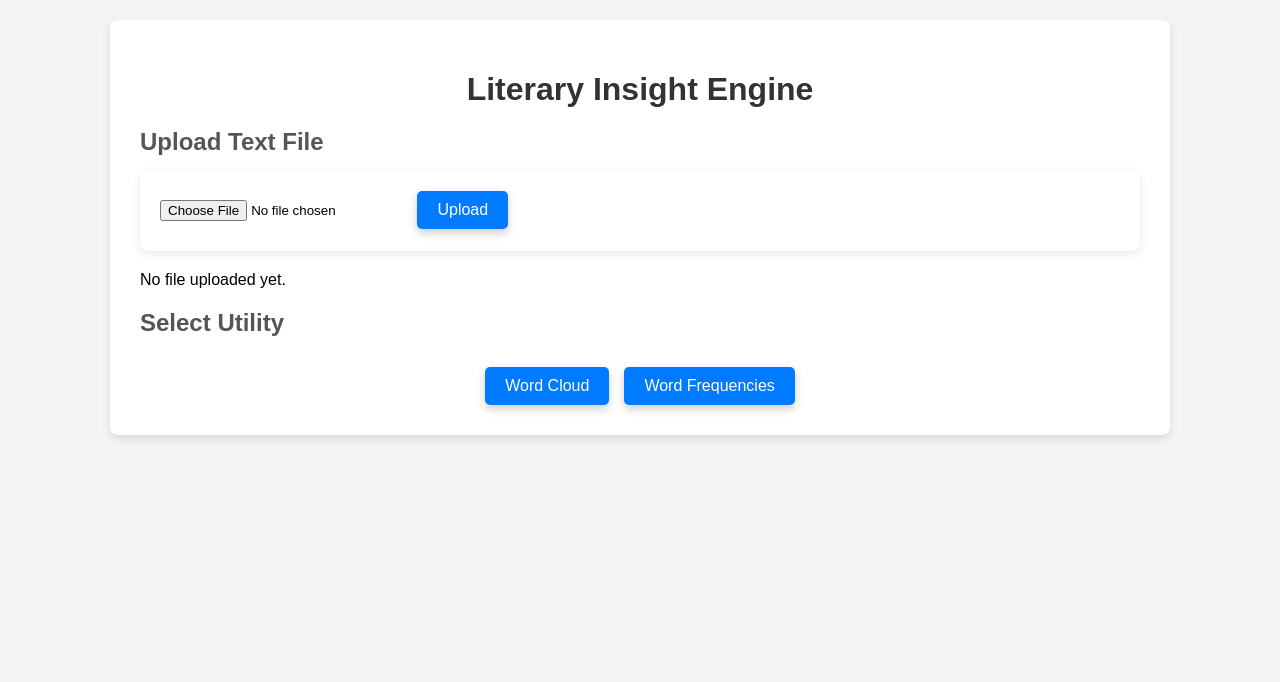
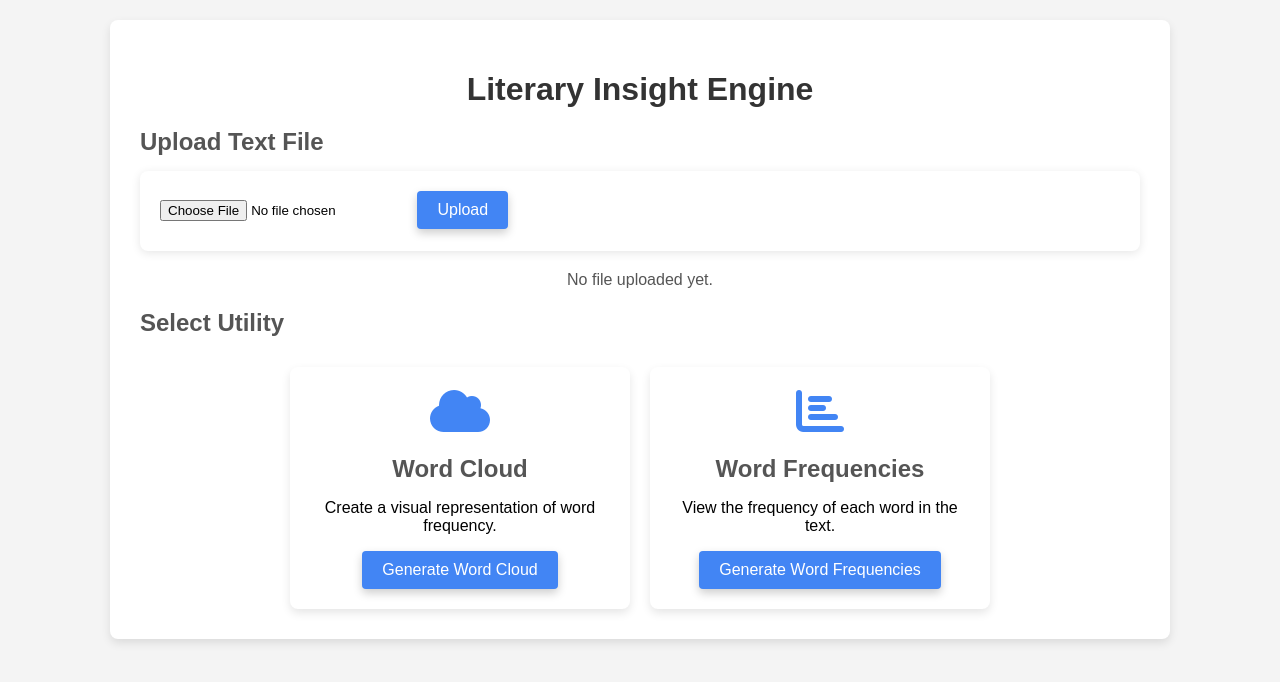
Before and after one commit to RahulRR-10/LiteraryInsightEngine, a Flask app: page / in a window 1280 px wide. Shown: the top 682 px of the page. Run offline with Flask 3, Linux system fonts and the light colour scheme.

Commit message:
Add files via upload

```diff
--- a/static/styles.css
+++ b/static/styles.css
@@ -44,34 +44,70 @@ input[type="file"] {
 }
 
 /* Utility Section Styles */
-#utilityButtons {
+.utility-container {
     display: flex;
     flex-wrap: wrap; /* Allows buttons to wrap on small screens */
-    justify-content: center; /* Center the buttons */
-    gap: 15px; /* Space between buttons */
-    margin-top: 30px; /* Space above the utility buttons */
+    justify-content: center; /* Center the utility cards */
+    gap: 20px; /* Space between cards */
+    margin-top: 30px; /* Space above the utility section */
 }
 
-.utility-button {
-    background-color: #007BFF; /* Primary button color (blue) */
+.utility-card {
+    background-color: #fff; /* White background */
+    border-radius: 8px; /* Rounded corners */
+    box-shadow: 0 4px 10px rgba(0, 0, 0, 0.1); /* Shadow for depth */
+    padding: 20px; /* Padding inside the card */
+    text-align: center; /* Center-align text */
+    max-width: 300px; /* Limit card width */
+    flex: 1 1 auto; /* Allow flexibility */
+}
+
+.utility-card:hover {
+    box-shadow: 0 8px 20px rgba(0, 0, 0, 0.2); /* Increase shadow on hover */
+    transform: translateY(-2px); /* Lift effect */
+    transition: box-shadow 0.3s ease, transform 0.3s ease; /* Smooth transition */
+}
+
+/* Button Base Styles */
+.utility-button,
+.back-button {
+    background-color: #4285F4; /* Google blue */
     color: white; /* White text */
+    padding: 10px 20px; /* Padding for button */
+    border-radius: 4px; /* Slightly rounded corners */
     border: none; /* No border */
-    padding: 10px 20px; /* Slightly smaller padding for the button */
-    border-radius: 5px; /* Rounded corners */
     cursor: pointer; /* Pointer cursor on hover */
-    font-size: 1em; /* Slightly smaller font size */
-    transition: background-color 0.3s ease, transform 0.2s; /* Smooth transitions */
+    font-size: 1em; /* Font size */
+    transition: background-color 0.3s ease, box-shadow 0.3s ease; /* Smooth transitions */
     box-shadow: 0 4px 10px rgba(0, 0, 0, 0.2); /* Subtle shadow for depth */
 }
 
-.utility-button:hover {
-    background-color: #0056b3; /* Darker blue on hover */
-    transform: translateY(-2px); /* Lift effect on hover */
+.utility-button:hover,
+.back-button:hover {
+    background-color: #357AE8; /* Darker blue on hover */
 }
 
-/* Image Container Styles */
+.utility-button:active,
+.back-button:active {
+    background-color: #0056b3; /* Even darker blue on click */
+    box-shadow: 0 2px 5px rgba(0, 0, 0, 0.2); /* Reduce shadow on click */
+    transform: translateY(1px); /* Slightly lower effect on click */
+}
+
+/* Navigation Container Styles */
+.navigation-container {
+    text-align: center; /* Center the content */
+    margin-top: 20px; /* Space above the navigation */
+}
+
+/* File Upload Info Styles */
+#uploadedFileInfo {
+    margin-top: 15px; /* Space above the uploaded file info */
+    color: #555; /* Medium gray for text */
+    text-align: center; /* Center the text */
+}
 .image-container {
-    text-align: center; /* Center-aligns the content */
+    text-align: center; /* Center-align the image */
     margin: 20px 0; /* Adds vertical space around the image */
 }
 
@@ -80,24 +116,3 @@ input[type="file"] {
     height: auto; /* Maintain aspect ratio */
     border-radius: 8px; /* Optional: Rounded corners for the image */
 }
-
-/* Back Button Styles */
-.back-button {
-    display: inline-block; /* Inline block for better padding */
-    background-color: #007BFF; /* Primary button color (blue) */
-    color: white; /* White text */
-    padding: 10px 15px; /* Padding for button */
-    border-radius: 5px; /* Rounded corners */
-    text-decoration: none; /* No underline */
-    transition: background-color 0.3s ease; /* Smooth transition */
-}
-
-.back-button:hover {
-    background-color: #0056b3; /* Darker blue on hover */
-}
-
-/* Navigation Container Styles */
-.navigation-container {
-    text-align: center; /* Center the content */
-    margin-top: 20px; /* Space above the navigation */
-}
--- a/templates/index.html
+++ b/templates/index.html
@@ -5,6 +5,7 @@
     <meta name="viewport" content="width=device-width, initial-scale=1.0">
     <title>Literary Insight Engine</title>
     <link rel="stylesheet" href="{{ url_for('static', filename='styles.css') }}">
+    <link rel="stylesheet" href="https://cdnjs.cloudflare.com/ajax/libs/font-awesome/6.0.0-beta3/css/all.min.css">
 </head>
 <body>
     <div class="container">
@@ -19,10 +20,22 @@
         <div id="uploadedFileInfo">No file uploaded yet.</div>
 
         <h2>Select Utility</h2>
-        <div id="utilityButtons">
-            <button class="utility-button" onclick="generateWordCloud()" disabled>Word Cloud</button>
-            <button class="utility-button" onclick="generateWordFrequencies()" disabled>Word Frequencies</button>
+        <div class="utility-container">
+            <div class="utility-card">
+                <i class="fas fa-cloud" style="font-size: 48px; color: #4285F4;"></i>
+                <h2>Word Cloud</h2>
+                <p>Create a visual representation of word frequency.</p>
+                <button class="utility-button" onclick="generateWordCloud()" disabled>Generate Word Cloud</button>
+            </div>
+            <div class="utility-card">
+                <i class="fas fa-chart-bar" style="font-size: 48px; color: #4285F4;"></i>
+                <h2>Word Frequencies</h2>
+                <p>View the frequency of each word in the text.</p>
+                <button class="utility-button" onclick="generateWordFrequencies()" disabled>Generate Word Frequencies</button>
+            </div>
         </div>
+
+
     </div>
 
     <script>
--- a/templates/result_word_cloud.html
+++ b/templates/result_word_cloud.html
@@ -11,7 +11,7 @@
         <h1>Word Cloud Result</h1>
 
         <div class="image-container">
-            <img src="{{ url_for('static', filename='wordclouds/' + image_filename) }}" alt="Word Cloud">
+           <img src="{{ url_for('static', filename='wordclouds/' + image_filename) }}" alt="Word Cloud">
         </div>
 
         <div class="navigation-container">
```
Also changed, not shown: static/wordclouds/Book_1_TheWorksOfEdgarAllanPoe.txt.png, static/wordclouds/smaller.txt.png.
